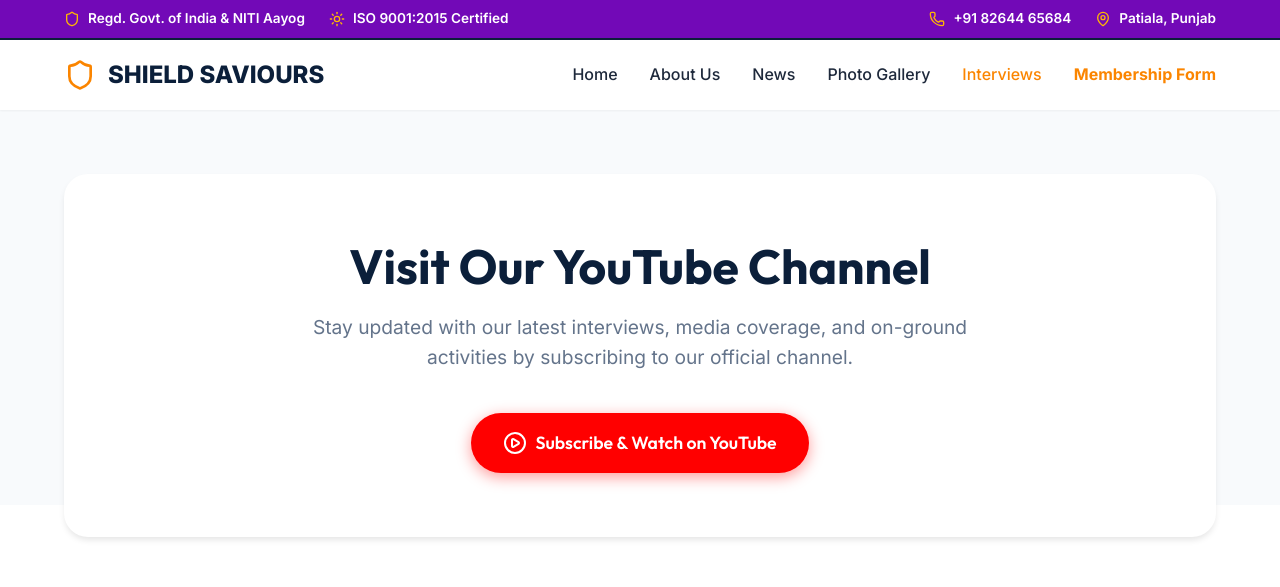
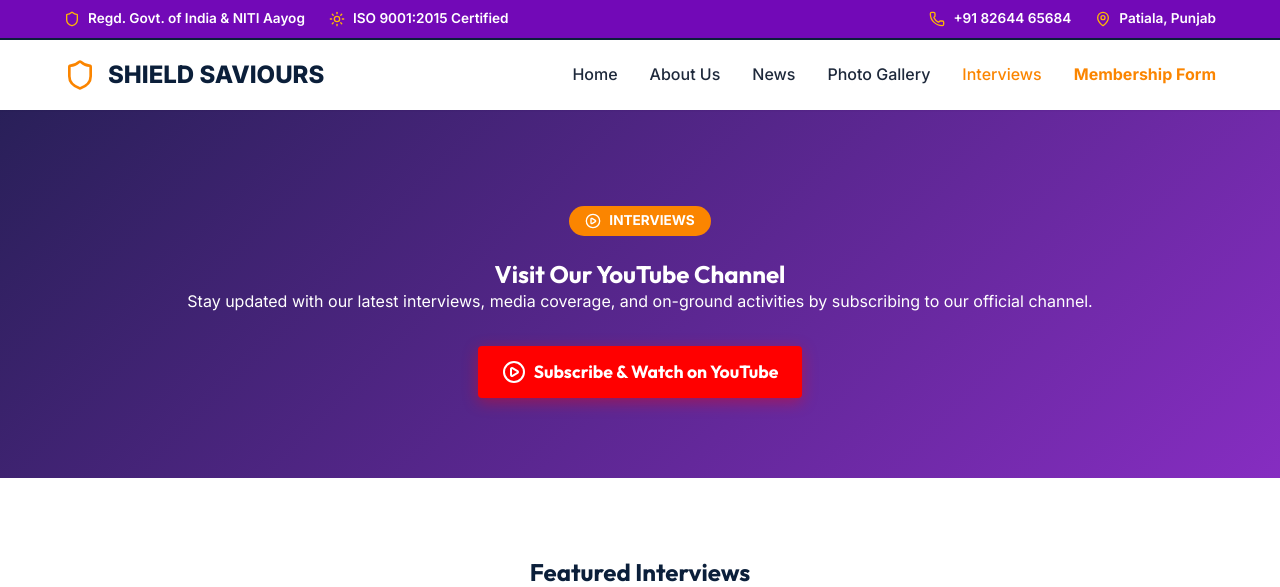
Before and after one commit to raghavkjlp/shieldfoundation, a React (Vite) app in the folder client/: page /interviews in a window 1280 px wide. Shown: the top 587 px of the page. Built offline with nearby package versions, Linux system fonts and the light colour scheme; no server answers.

Commit message:
Add purple hero background to News, Gallery, and Interviews

```diff
--- a/client/src/pages/Gallery.jsx
+++ b/client/src/pages/Gallery.jsx
@@ -1,4 +1,5 @@
 import React, { useState, useEffect } from 'react';
+import { Image } from 'lucide-react';
 
 const Gallery = () => {
   const [images, setImages] = useState([]);
@@ -18,13 +19,16 @@ const Gallery = () => {
   }, []);
 
   return (
-    <div className="section container">
-      <div style={{ textAlign: 'center', marginBottom: '4rem' }}>
-        <h2 className="section-title" style={{ marginBottom: '1rem' }}>Photo & Video Gallery</h2>
-        <p style={{ maxWidth: '600px', margin: '0 auto', color: 'var(--text-muted)' }}>
-          Explore the impactful moments and our continuous efforts towards a better society through our live updated gallery powered by ImageKit & YouTube.
-        </p>
-      </div>
+    <div>
+      <section className="about-hero">
+        <div className="container text-center animate-fade-in">
+          <span className="hero-badge"><Image size={16}/> MEDIA</span>
+          <h1>Photo & Video Gallery</h1>
+          <p>Explore the impactful moments and our continuous efforts towards a better society through our live updated gallery powered by ImageKit & YouTube.</p>
+        </div>
+      </section>
+
+      <div className="section container">
 
       <div className="grid grid-cols-3">
         {images.map((img) => (
@@ -45,6 +49,7 @@ const Gallery = () => {
           <p>No photos have been uploaded yet. Go to the Admin panel to upload some!</p>
         </div>
       )}
+      </div>
     </div>
   );
 };
--- a/client/src/pages/Interviews.jsx
+++ b/client/src/pages/Interviews.jsx
@@ -28,14 +28,13 @@ const Interviews = () => {
   return (
     <div>
       {/* Top YouTube Banner */}
-      <section className="section section-bg" style={{ paddingTop: '4rem', paddingBottom: '4rem' }}>
-        <div className="container text-center">
-          <div className="youtube-banner">
-            <h1 style={{ fontSize: '3rem', marginBottom: '1rem', color: 'var(--primary-color)' }}>Visit Our YouTube Channel</h1>
-            <p style={{ fontSize: '1.2rem', color: 'var(--text-muted)', maxWidth: '700px', margin: '0 auto 2.5rem' }}>
-              Stay updated with our latest interviews, media coverage, and on-ground activities by subscribing to our official channel.
-            </p>
-            <a href="https://youtube.com" target="_blank" rel="noreferrer" className="btn btn-youtube">
+      <section className="about-hero">
+        <div className="container text-center animate-fade-in">
+          <span className="hero-badge"><PlayCircle size={16}/> INTERVIEWS</span>
+          <h1>Visit Our YouTube Channel</h1>
+          <p>Stay updated with our latest interviews, media coverage, and on-ground activities by subscribing to our official channel.</p>
+          <div style={{ marginTop: '2rem' }}>
+            <a href="https://youtube.com" target="_blank" rel="noreferrer" className="btn btn-youtube" style={{ display: 'inline-flex', alignItems: 'center', gap: '0.5rem', background: '#FF0000', color: '#fff', padding: '0.75rem 1.5rem', borderRadius: '4px', textDecoration: 'none', fontWeight: 'bold' }}>
               <PlayCircle size={24} /> Subscribe & Watch on YouTube
             </a>
           </div>
--- a/client/src/pages/News.jsx
+++ b/client/src/pages/News.jsx
@@ -19,15 +19,16 @@ const News = () => {
   }, []);
 
   return (
-    <div className="section container">
-      <div style={{ textAlign: 'center', marginBottom: '4rem' }}>
-        <h2 className="section-title" style={{ marginBottom: '1rem', display: 'flex', alignItems: 'center', justifyContent: 'center', gap: '0.75rem' }}>
-          <Newspaper size={36} color="var(--primary-color)" /> Latest News & Updates
-        </h2>
-        <p style={{ maxWidth: '600px', margin: '0 auto', color: 'var(--text-muted)' }}>
-          Stay informed about our recent events, press releases, and media coverage highlighting our continuous efforts on the ground.
-        </p>
-      </div>
+    <div>
+      <section className="about-hero">
+        <div className="container text-center animate-fade-in">
+          <span className="hero-badge"><Newspaper size={16}/> LATEST UPDATES</span>
+          <h1>Latest News & Updates</h1>
+          <p>Stay informed about our recent events, press releases, and media coverage highlighting our continuous efforts on the ground.</p>
+        </div>
+      </section>
+
+      <div className="section container">
 
       <div className="grid grid-cols-3">
         {news.map((item) => (
@@ -48,6 +49,7 @@ const News = () => {
           <p>No news updates have been posted yet. Check back soon!</p>
         </div>
       )}
+      </div>
     </div>
   );
 };
```
